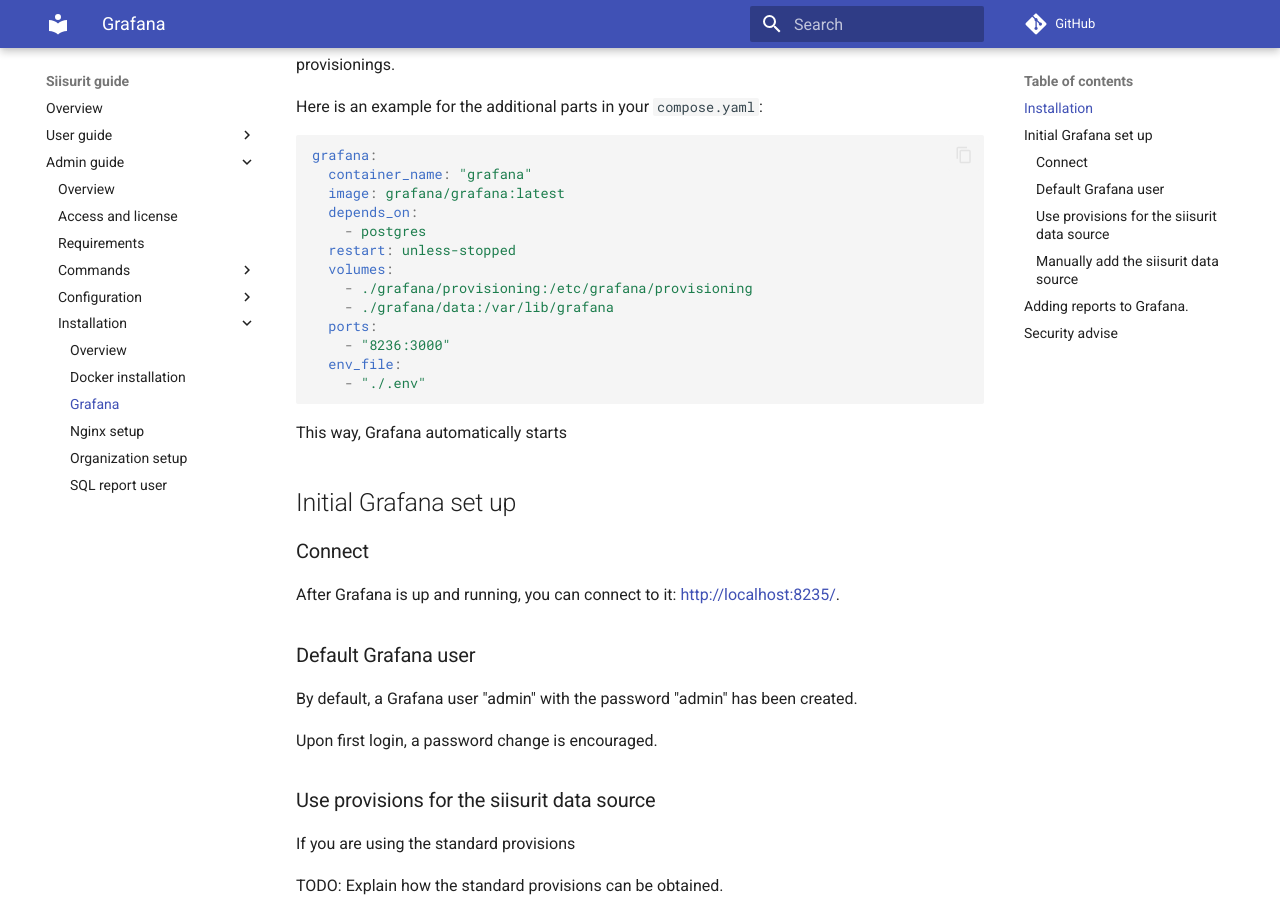
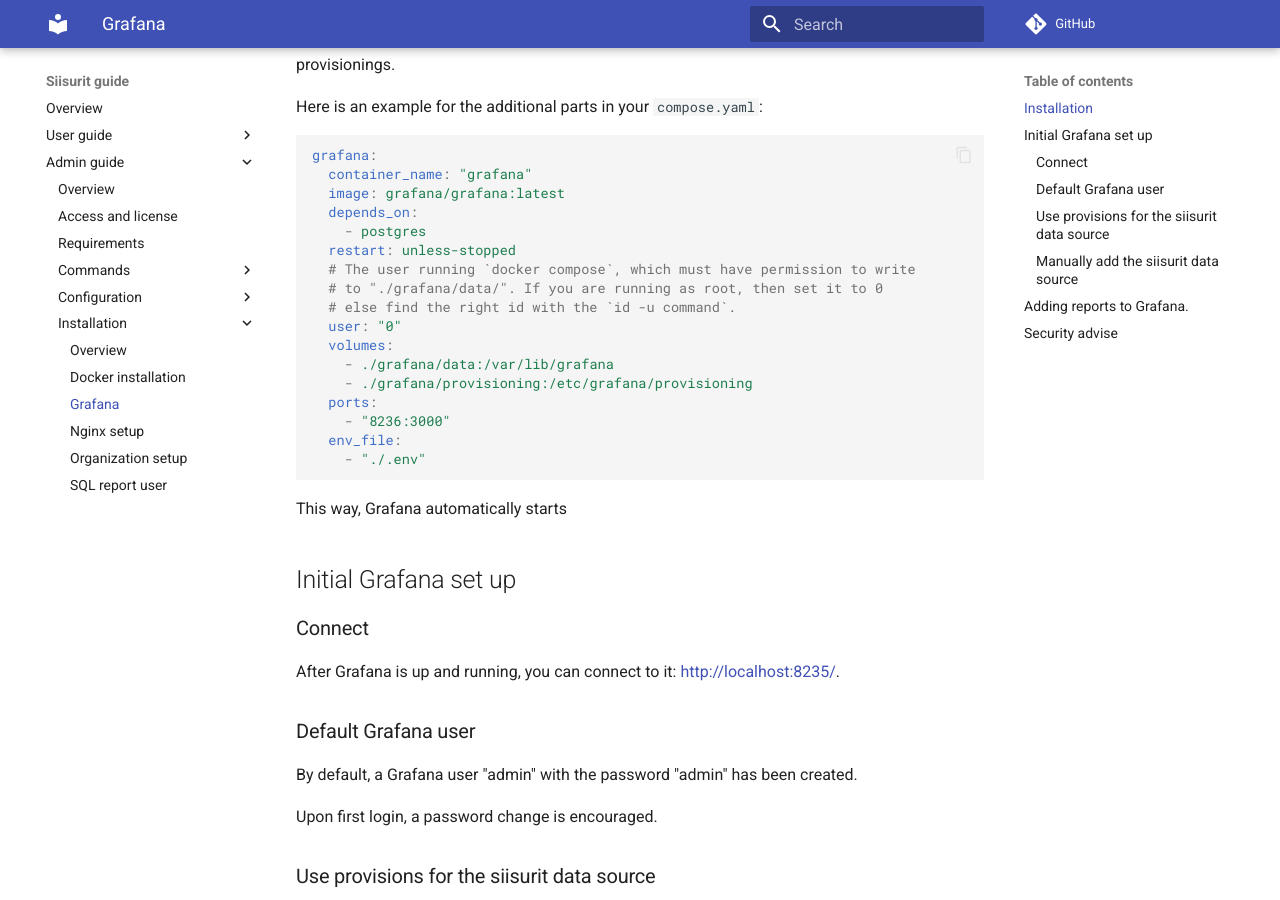
Before and after one commit to siisurit/siisurit_guide, an MkDocs documentation site: the page built from guide/admin/installation/grafana.md, in a window 1280 px wide and 900 px high, scrolled down 450 px. Built offline with MkDocs 1.6.1 and Material for MkDocs 9.7.7, drawn with Linux system fonts in a browser that asks for light colours; comment, search, counter and statistics services are not loaded.

Commit message:
#12 Fix Grafana permissions

```diff
--- a/guide/admin/installation/grafana.md
+++ b/guide/admin/installation/grafana.md
@@ -19,9 +19,13 @@ grafana:
   depends_on:
     - postgres
   restart: unless-stopped
+  # The user running `docker compose`, which must have permission to write
+  # to "./grafana/data/". If you are running as root, then set it to 0
+  # else find the right id with the `id -u command`.
+  user: "0"
   volumes:
+    - ./grafana/data:/var/lib/grafana
     - ./grafana/provisioning:/etc/grafana/provisioning
-    - ./grafana/data:/var/lib/grafana
   ports:
     - "8236:3000"
   env_file:
```
